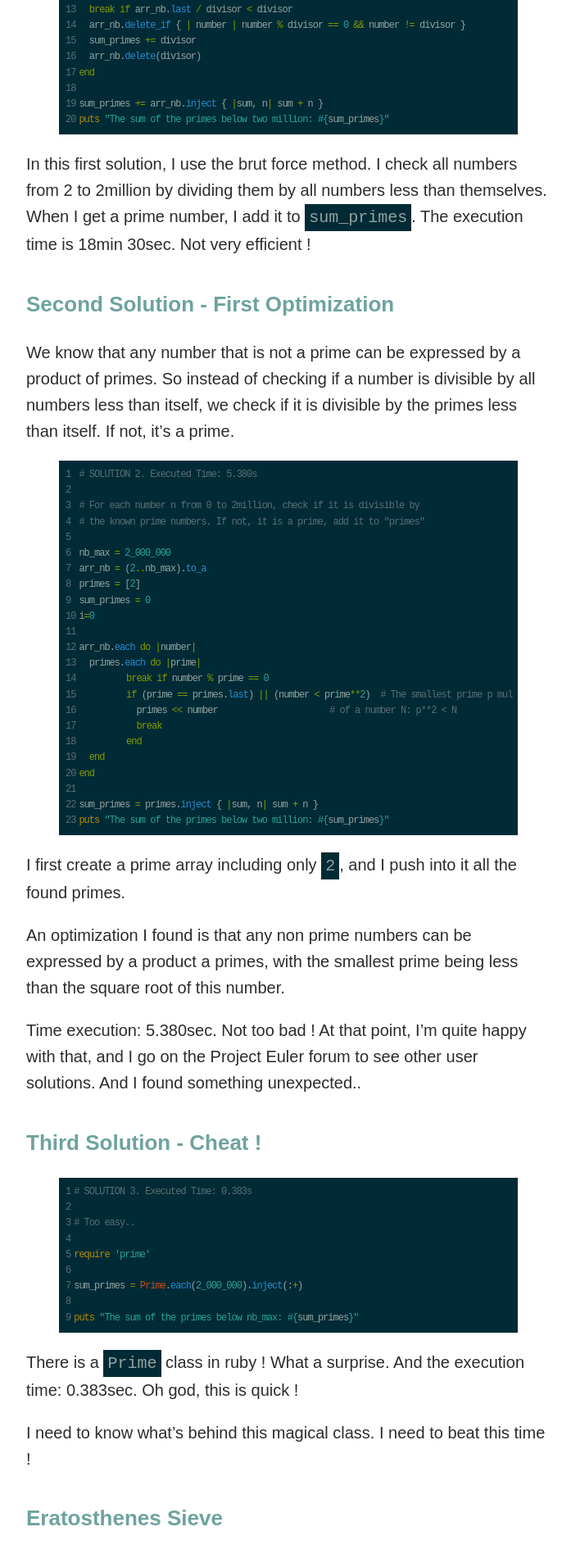
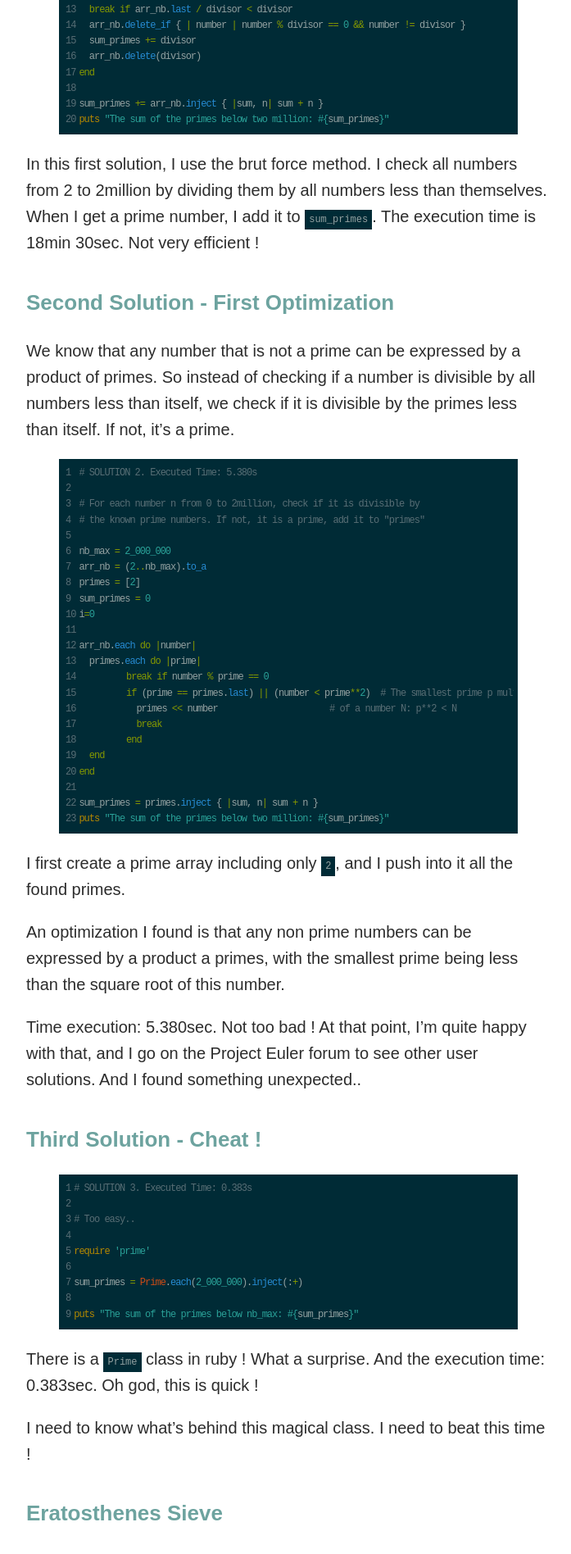
Before and after one commit to florianmainguy/florianmainguy.github.io, a Jekyll site: the page built from _posts/2015-08-28-sum-of-prime-numbers-program-optimization.markdown, in a window 1280 px wide. Shown: the part 1400-3296 px from the top of the page at 82% size, without its empty margins (288-985 px from the left). Built offline with Jekyll 4.4.1, drawn with Linux system fonts in a browser that asks for light colours.

Commit message:
restructuration

```diff
--- a/_sass/_layout.scss
+++ b/_sass/_layout.scss
@@ -124,13 +124,9 @@
     font-size: 12px;
     letter-spacing: -1px;
 }
-/*code {
-    background-color: #002b36;
-    color: #93a1a1;
-    font-family: Menlo;
+code {
     font-size: 12px;
-    letter-spacing: -1px;
-}*/
+}
 
 /** Footer **/
 .site-footer {
```
